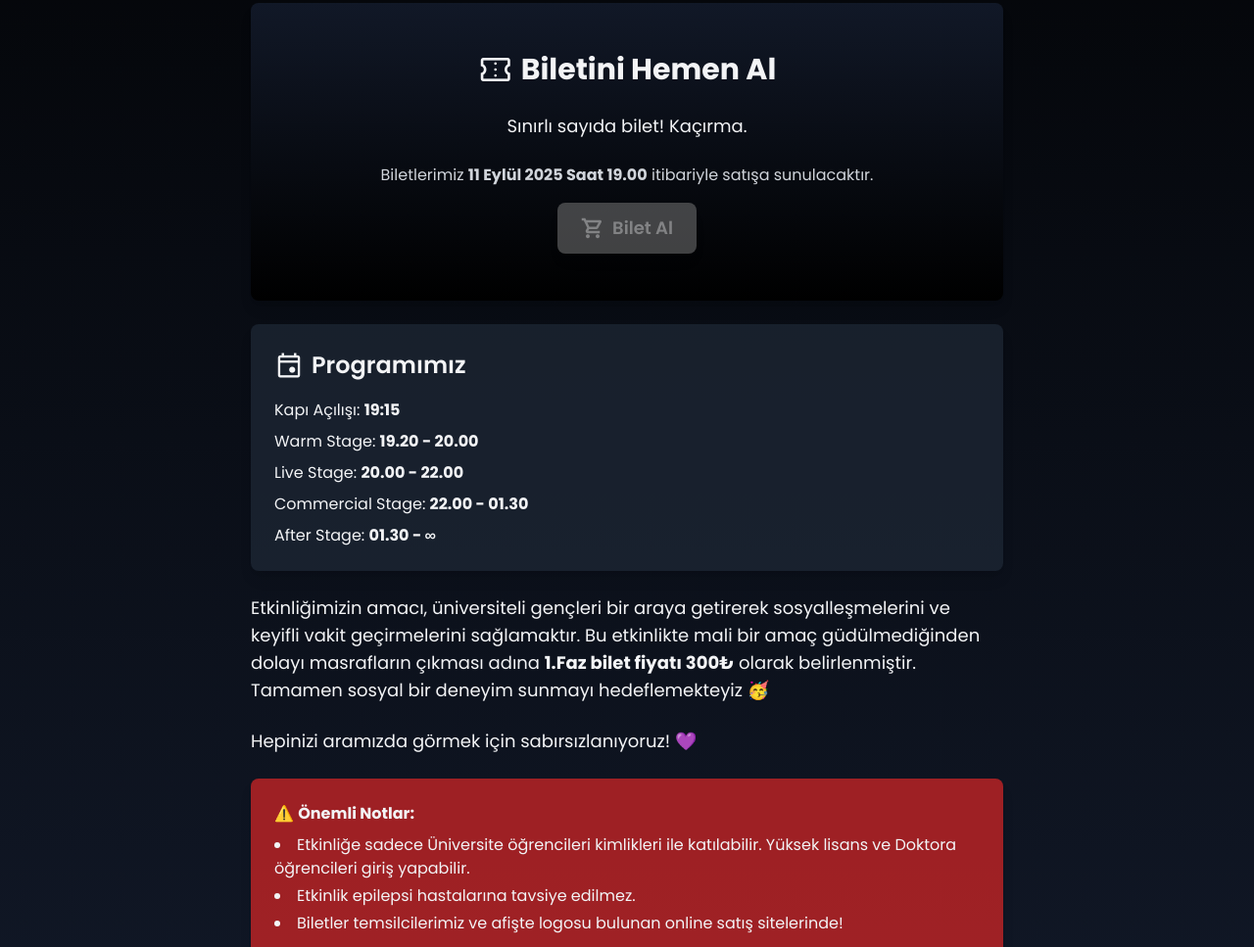
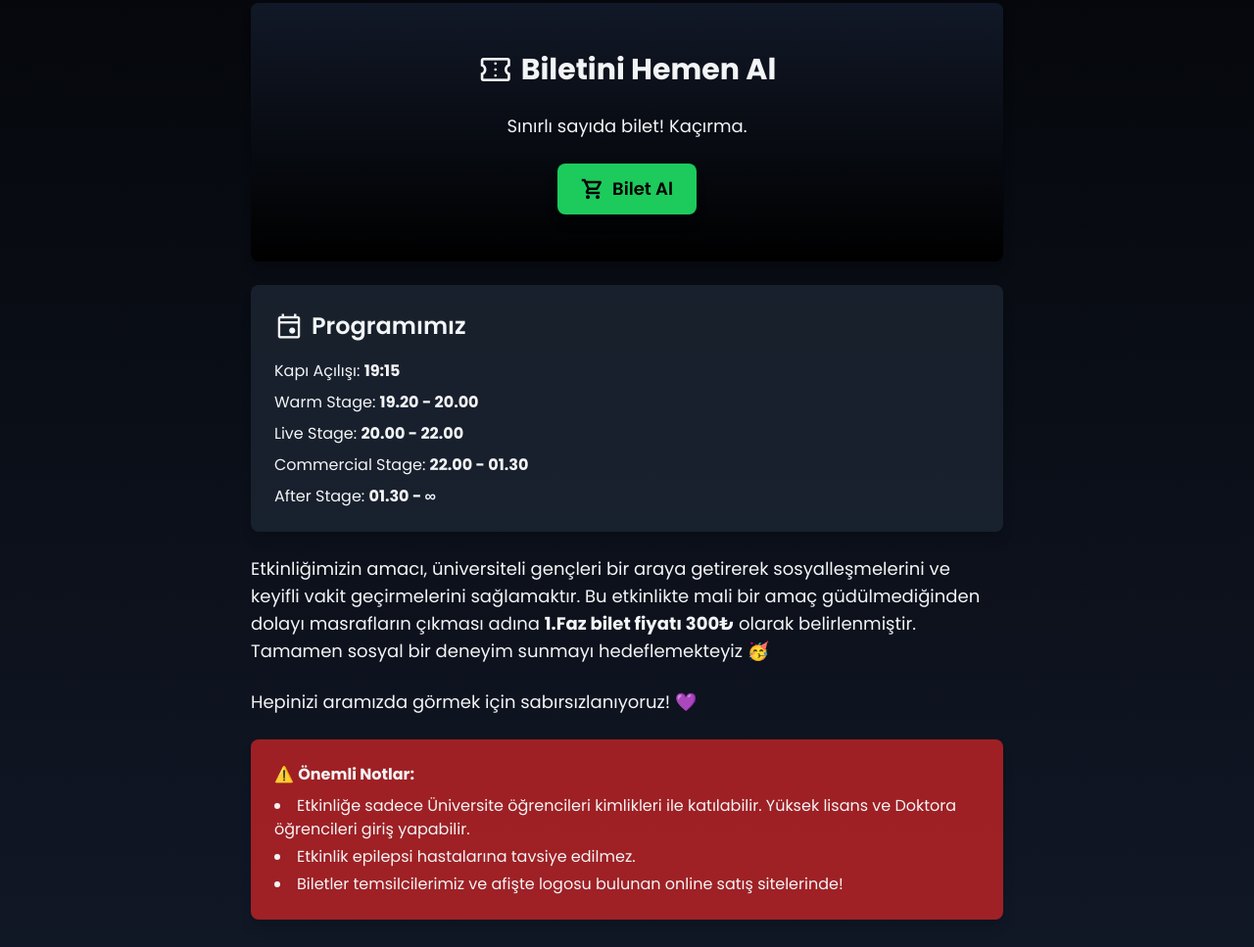
Before and after one commit to CAPELLAX02/parti-websitesi, a plain HTML site: page index.html in a window 1280 px wide. Shown: the part 1229-2196 px from the top of the page at 98% size. Drawn offline with nearby package versions, Linux system fonts and the light colour scheme.

Commit message:
Change the button link with the actual ticket link.

```diff
--- a/index.html
+++ b/index.html
@@ -69,12 +69,12 @@
           <h2 class="text-2xl md:text-3xl font-bold">Biletini Hemen Al</h2>
         </div>
         <p class="mb-6 text-base md:text-lg">Sınırlı sayıda bilet! Kaçırma.</p>
-        <p class="mb-4 text-sm md:text-base text-gray-300">
+        <!-- <p class="mb-4 text-sm md:text-base text-gray-300">
           Biletlerimiz <strong>11 Eylül 2025 Saat 19.00</strong> itibariyle satışa sunulacaktır.
-        </p>
+        </p> -->
 
         <!-- ZAMANA BAĞLI AKTİFLEŞEN BİLET BUTONU -->
-        <a id="ticketBtn" href="https://biletinial.com/tr-tr" target="_blank"
+        <a id="ticketBtn" href="https://www.bubilet.com.tr/ankara/etkinlik/buyuk-universite-ogrencileri-bulusmasi-4" target="_blank"
           class="inline-flex items-center px-6 py-3 rounded-lg shadow-lg text-lg font-semibold transition transform hover:scale-105"
           style="pointer-events: none; opacity: 0.5; background: gray; color: white;">
           <span class="material-symbols-outlined mr-2 font-semibold">shopping_cart</span>
@@ -83,7 +83,7 @@
 
         <script>
           // Gerçek tarih: 11 Eylül 2025, 19:00 Türkiye saati (UTC 16:00)
-          const targetDate = new Date("2025-09-11T16:00:00Z");
+          const targetDate = new Date("2025-09-10T16:00:00Z");
 
           const ticketBtn = document.getElementById("ticketBtn");
 
```
